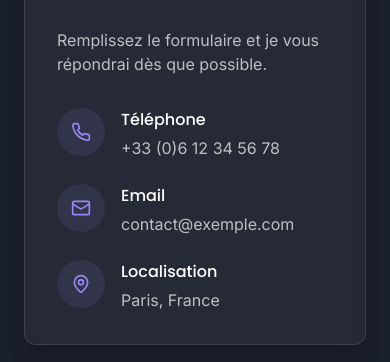
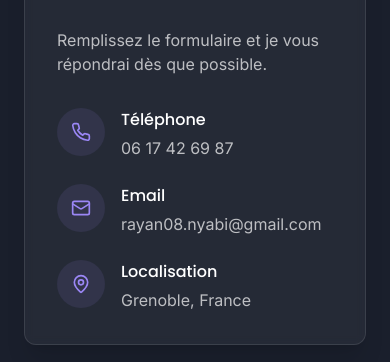
Before and after one commit to tueurll/style-folio-web-craft, a React (Vite) app: page / in a window 390 px wide. Shown: the part 9060-9422 px from the top of the page. Built offline with nearby package versions, Linux system fonts and the light colour scheme.

Commit message:
Update contact information
Update phone number, email, and location in the Contact component.

```diff
--- a/src/components/Contact.tsx
+++ b/src/components/Contact.tsx
@@ -69,7 +69,7 @@ const Contact = () => {
                   </div>
                   <div>
                     <h4 className="font-medium mb-1">Téléphone</h4>
-                    <p className="text-white/70">+33 (0)6 12 34 56 78</p>
+                    <p className="text-white/70">06 17 42 69 87</p>
                   </div>
                 </div>
 
@@ -79,7 +79,7 @@ const Contact = () => {
                   </div>
                   <div>
                     <h4 className="font-medium mb-1">Email</h4>
-                    <p className="text-white/70">contact@exemple.com</p>
+                    <p className="text-white/70">rayan08.nyabi@gmail.com</p>
                   </div>
                 </div>
 
@@ -89,7 +89,7 @@ const Contact = () => {
                   </div>
                   <div>
                     <h4 className="font-medium mb-1">Localisation</h4>
-                    <p className="text-white/70">Paris, France</p>
+                    <p className="text-white/70">Grenoble, France</p>
                   </div>
                 </div>
               </div>
```
